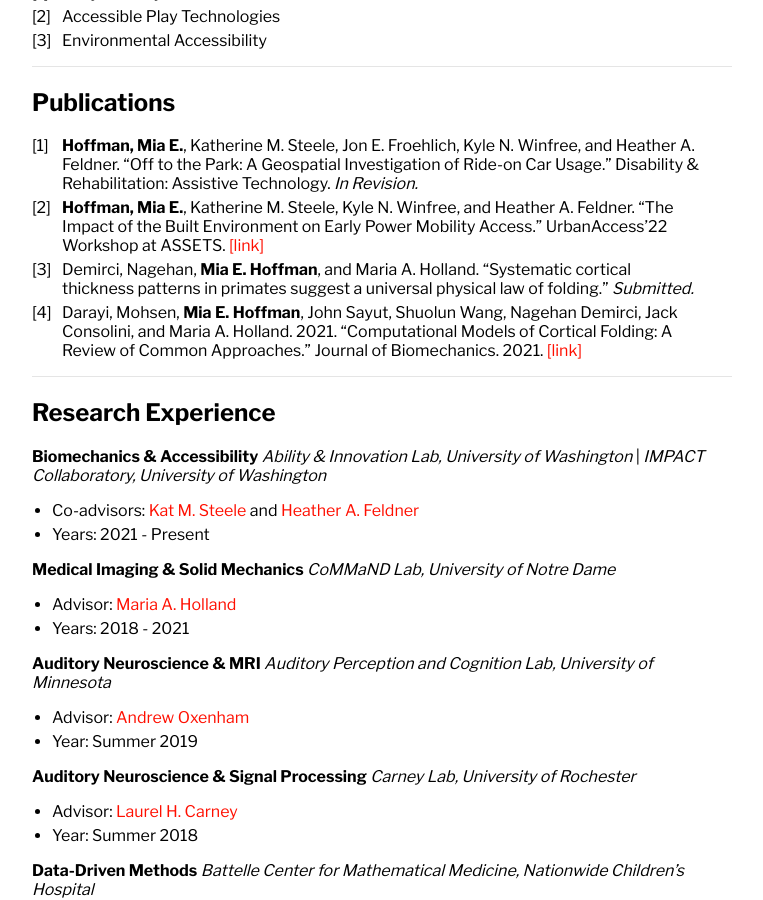
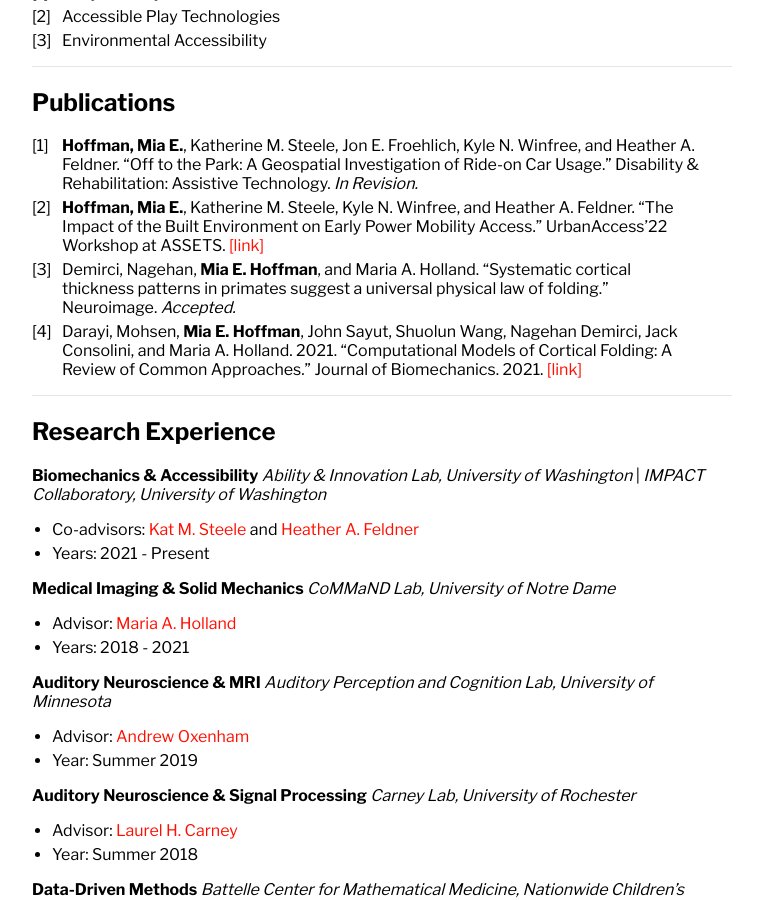
Before and after one commit to miahoffmannd/miahoffmannd.github.io, a Jekyll site: the page built from index.md, in a window 1280 px wide and 900 px high, scrolled down 512 px. Shown: the whole window, without its empty margins (258-1021 px from the left). Built offline with Jekyll 4.4.1, drawn with Linux system fonts in a browser that asks for light colours; our own code applies the rules of GitHub Pages for plain Markdown files.

Commit message:
Update index.md

```diff
--- a/index.md
+++ b/index.md
@@ -18,7 +18,7 @@ I am a second-year NSF GRFP Ph.D. Student in the Department of Mechanical Engine
 
 1. **Hoffman, Mia E.**, Katherine M. Steele, Jon E. Froehlich, Kyle N. Winfree, and Heather A. Feldner.  “Off to the Park: A Geospatial Investigation of Ride-on Car Usage.” Disability & Rehabilitation: Assistive Technology. _In Revision._
 2. **Hoffman, Mia E.**, Katherine M. Steele, Kyle N. Winfree, and Heather A. Feldner.  “The Impact of the Built Environment on Early Power Mobility Access.” UrbanAccess’22 Workshop at ASSETS. [[link]](https://accessiblecities.github.io/UrbanAccess2022/#accepted-papers)
-3. Demirci, Nagehan, **Mia E. Hoffman**, and Maria A. Holland. “Systematic cortical thickness patterns in primates suggest a universal physical law of folding.” _Submitted._
+3. Demirci, Nagehan, **Mia E. Hoffman**, and Maria A. Holland. “Systematic cortical thickness patterns in primates suggest a universal physical law of folding.” Neuroimage. _Accepted._
 4. Darayi, Mohsen, **Mia E. Hoffman**, John Sayut, Shuolun Wang, Nagehan Demirci, Jack Consolini, and Maria A. Holland. 2021. “Computational Models of Cortical Folding: A Review of Common Approaches.” Journal of Biomechanics. 2021. [[link]](https://doi.org/10.1016/j.jbiomech.2021.110851)
 
 ---
```
